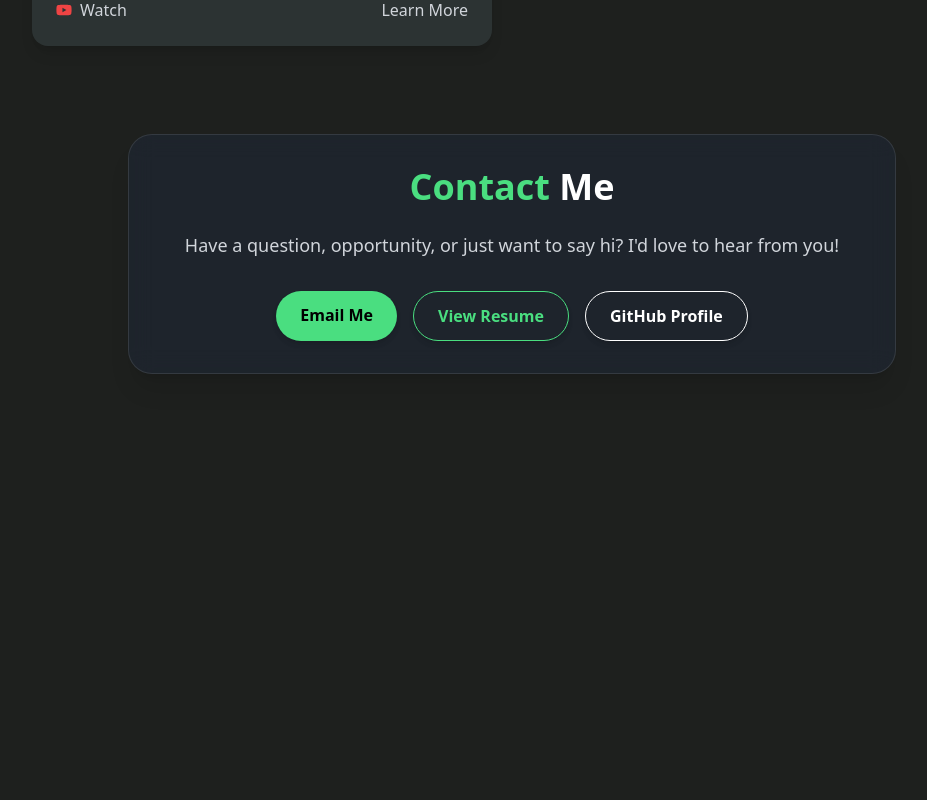
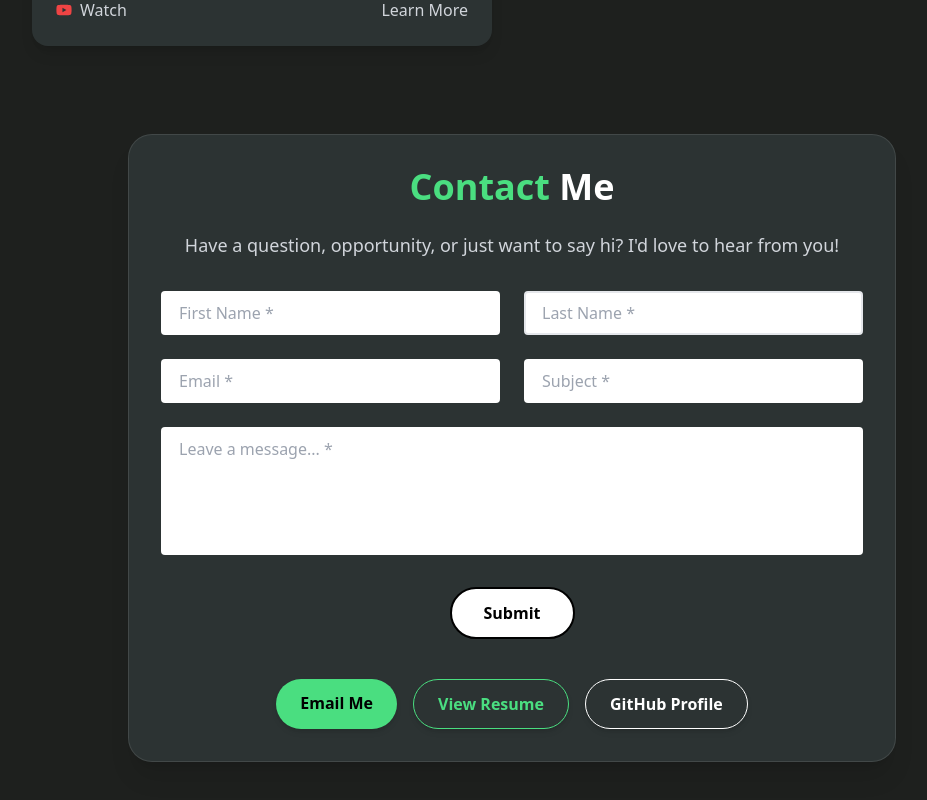
Before and after one commit to jhsotoglz/web-portfolio, a React (Vite) app: page / in a window 1280 px wide. Shown: the part 1796-2596 px from the top of the page, without its empty margins (128-1055 px from the left). Built offline with nearby package versions, Linux system fonts and the light colour scheme.

Commit message:
Added working contact form

```diff
--- a/src/components/Contact.tsx
+++ b/src/components/Contact.tsx
@@ -4,21 +4,70 @@ const Contact = () => {
       id="contact"
       className="px-4 scroll-mt-16 text-white flex flex-col items-center min-h-screen-dynamic mb-2"
     >
-      <div className="w-full max-w-3xl mt-6 bg-[#1e293b]/50 backdrop-blur-md p-8 rounded-3xl shadow-xl border border-white/10 text-center">
+      <div className="w-full max-w-3xl mt-6 bg-main backdrop-blur-md p-8 rounded-3xl shadow-xl border border-white/10">
 
         {/* Title */}
-        <h1 className="text-4xl font-bold mb-6">
+        <h1 className="text-4xl font-bold text-center mb-6">
           <span className="text-green-400">Contact</span> Me
         </h1>
 
         {/* Description */}
-        <p className="text-lg text-gray-300 mb-8">
+        <p className="text-lg text-gray-300 text-center mb-8">
           Have a question, opportunity, or just want to say hi? I'd love to hear from you!
         </p>
 
+        {/* Contact Form */}
+        <form
+          action="https://formspree.io/f/mrbkwwew"
+          method="POST"
+          className="grid grid-cols-1 sm:grid-cols-2 gap-6 text-black"
+        >
+          <input
+            type="text"
+            name="First Name"
+            required
+            placeholder="First Name *"
+            className="bg-white border-2 border-transparent rounded px-4 py-2 w-full"
+          />
+          <input
+            type="text"
+            name="Last Name"
+            required
+            placeholder="Last Name *"
+            className="bg-white border-2 border-transparen rounded px-4 py-2 w-full"
+          />
+          <input
+            type="email"
+            name="Email"
+            required
+            placeholder="Email *"
+            className="bg-white border-2 border-transparent rounded px-4 py-2 w-full"
+          />
+          <input
+            type="text"
+            name="Subject"
+            required
+            placeholder="Subject *"
+            className="bg-white border-2 border-transparent rounded px-4 py-2 w-full"
+          />
+          <textarea
+            name="Message"
+            required
+            placeholder="Leave a message... *"
+            className="col-span-1 sm:col-span-2 bg-white border-2 border-transparent rounded px-4 py-2 w-full h-32 resize-none"
+          />
+          <div className="col-span-1 sm:col-span-2 flex justify-center">
+            <button
+              type="submit"
+              className="mt-2 px-8 py-3 border-2 border-black rounded-full bg-white hover:bg-green-300 transition-all font-semibold"
+            >
+              Submit
+            </button>
+          </div>
+        </form>
+
         {/* Contact Buttons */}
-        <div className="flex flex-col sm:flex-row justify-center gap-4 text-sm sm:text-base">
-
+        <div className="flex flex-col sm:flex-row justify-center gap-4 text-sm sm:text-base mt-10 text-center">
           <a
             href="mailto:jhsotoglz@gmail.com"
             className="px-6 py-3 rounded-full bg-green-400 text-black font-bold shadow-md hover:bg-green-300 transition-all duration-300 hover:scale-105 hover:shadow-lg"
@@ -27,7 +76,7 @@ const Contact = () => {
           </a>
 
           <a
-            href="/resume.pdf" // Replace with your actual path
+            href="/resume.pdf"
             target="_blank"
             rel="noopener noreferrer"
             className="px-6 py-3 rounded-full border border-green-400 text-green-400 font-bold shadow-md hover:bg-green-400 hover:text-black transition-all duration-300 hover:scale-105 hover:shadow-lg"
@@ -36,7 +85,7 @@ const Contact = () => {
           </a>
 
           <a
-            href="https://github.com/jhsotoglz" // Adjust to your GitHub
+            href="https://github.com/jhsotoglz"
             target="_blank"
             rel="noopener noreferrer"
             className="px-6 py-3 rounded-full border border-white text-white font-bold shadow-md hover:bg-white hover:text-black transition-all duration-300 hover:scale-105 hover:shadow-lg"
```
